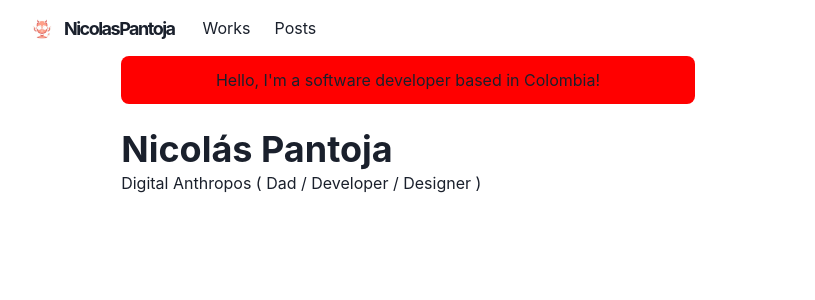
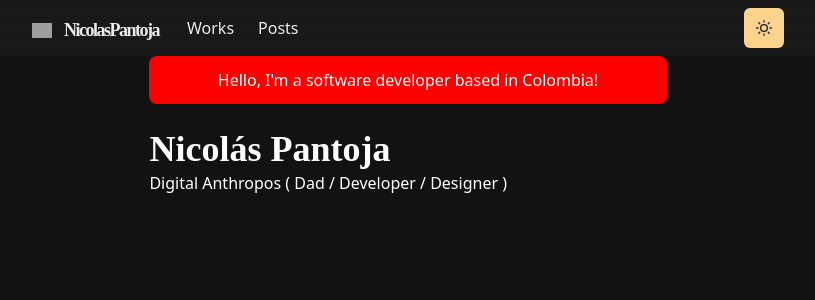
Before and after one commit to Nicccccolas/nicommit-homepage, a Next.js app: page / in a window 1280 px wide. Shown: the top 300 px of the page, without its empty margins (232-1047 px from the left). Built offline with nearby package versions, Linux system fonts and the light colour scheme; grey boxes are pictures that could not be loaded.

Commit message:
feat create dark theme with toggle

```diff
--- a/components/logo.js
+++ b/components/logo.js
@@ -20,8 +20,10 @@ padding: 10px;
 
 const Logo = () => {
   const footPrintImg = `/images/logo${useColorModeValue('')}.png`
+  // const footPrintImg = '/images/logo.png'
+
   return (
-    <Link href="/">
+    <Link href="/" legacyBehavior>
       <LogoBox>
         <Image src={footPrintImg} width={20} height={20} alt="logo" />
         <Text
--- a/components/navbar.js
+++ b/components/navbar.js
@@ -15,6 +15,7 @@ import {
   useColorModeValue
 } from '@chakra-ui/react'
 import { HamburgerIcon } from '@chakra-ui/icons'
+import ThemeToggleButton from './theme-toggle-button'
 
 const LinkItem = ({ href, path, children }) => {
   const active = path === href
@@ -76,6 +77,7 @@ const Navbar = (props) => {
         </Stack>
 
         <Box flex={1} align="right">
+          <ThemeToggleButton />
           <Box ml={2} display={{ base: 'inline-block', md: 'none' }}>
             <Menu>
               <MenuButton
@@ -85,13 +87,13 @@ const Navbar = (props) => {
                 aria-label="Options"
               />
               <MenuList>
-                <NextLink href="/" passHref>
+                <NextLink href="/" passHref legacyBehavior>
                   <MenuItem as={Link}>About</MenuItem>
                 </NextLink>
-                <NextLink href="/works" passHref>
+                <NextLink href="/works" passHref legacyBehavior>
                   <MenuItem as={Link}>Works</MenuItem>
                 </NextLink>
-                <NextLink href="/posts" passHref>
+                <NextLink href="/posts" passHref legacyBehavior>
                   <MenuItem as={Link}>Posts</MenuItem>
                 </NextLink>
               </MenuList>
--- /dev/null
+++ b/components/theme-toggle-button.js
@@ -0,0 +1,17 @@
+import { IconButton, useColorMode, useColorModeValue } from '@chakra-ui/react'
+import { SunIcon, MoonIcon } from '@chakra-ui/icons'
+
+const ThemeToggleButton = () => {
+  const { toggleColorMode } = useColorMode()
+
+  return (
+    <IconButton
+      aria-label="Toggle theme"
+      colorScheme={useColorModeValue('purple', 'orange')}
+      icon={useColorModeValue(<MoonIcon />, <SunIcon />)}
+      onClick={toggleColorMode}
+    ></IconButton>
+  )
+}
+
+export default ThemeToggleButton
--- a/libs/theme.js
+++ b/libs/theme.js
@@ -1,6 +1,5 @@
 import { extendTheme } from '@chakra-ui/react'
 import { mode } from '@chakra-ui/theme-tools'
-import { global } from 'styled-jsx/css'
 
 const styles = () => {
   global: (props) => ({
@@ -15,8 +14,41 @@ const components = {
     variants: {
       'section-title': {
         textDecoration: 'underline',
-        fontSize
+        fontSize: 20,
+        textUnderlineOffset: 6,
+        textDecorationThickness: 4,
+        marginTop: 3,
+        marginBottom: 4
       }
     }
+  },
+  Link: {
+    baseStyle: (props) => ({
+      color: mode('#3d7aed', '#ff63c6')(props),
+      textUnderlineOffset: 3
+    })
   }
 }
+
+const fonts = {
+  heading: "'M Plus Rounded ic'"
+}
+
+const colors = {
+  glassTeal: '#88ccca'
+}
+
+const config = {
+  initialColorMode: 'dark',
+  useSystemColorMode: true
+}
+
+const theme = extendTheme({
+  config,
+  styles,
+  components,
+  colors,
+  fonts
+})
+
+export default theme
--- a/pages/_app.js
+++ b/pages/_app.js
@@ -1,9 +1,10 @@
 import { ChakraProvider } from '@chakra-ui/react'
 import Layout from '../components/layouts/main'
+import theme from '../libs/theme'
 
 export default function Website({ Component, pageProps, router }) {
   return (
-    <ChakraProvider>
+    <ChakraProvider theme={theme}>
       <Layout router={router}>
         <Component {...pageProps} key={router.route} />
       </Layout>
--- /dev/null
+++ b/pages/_document.js
@@ -0,0 +1,18 @@
+import { ColorModeScript } from '@chakra-ui/react'
+import NextDocument, { Html, Head, Main, NextScript } from 'next/document'
+import theme from '../libs/theme'
+
+export default class Document extends NextDocument {
+  render() {
+    return (
+      <Html lang="en">
+        <Head />
+        <body>
+          <ColorModeScript initialColorMode={theme.config.initialColorMode} />
+          <Main />
+          <NextScript />
+        </body>
+      </Html>
+    )
+  }
+}
```
